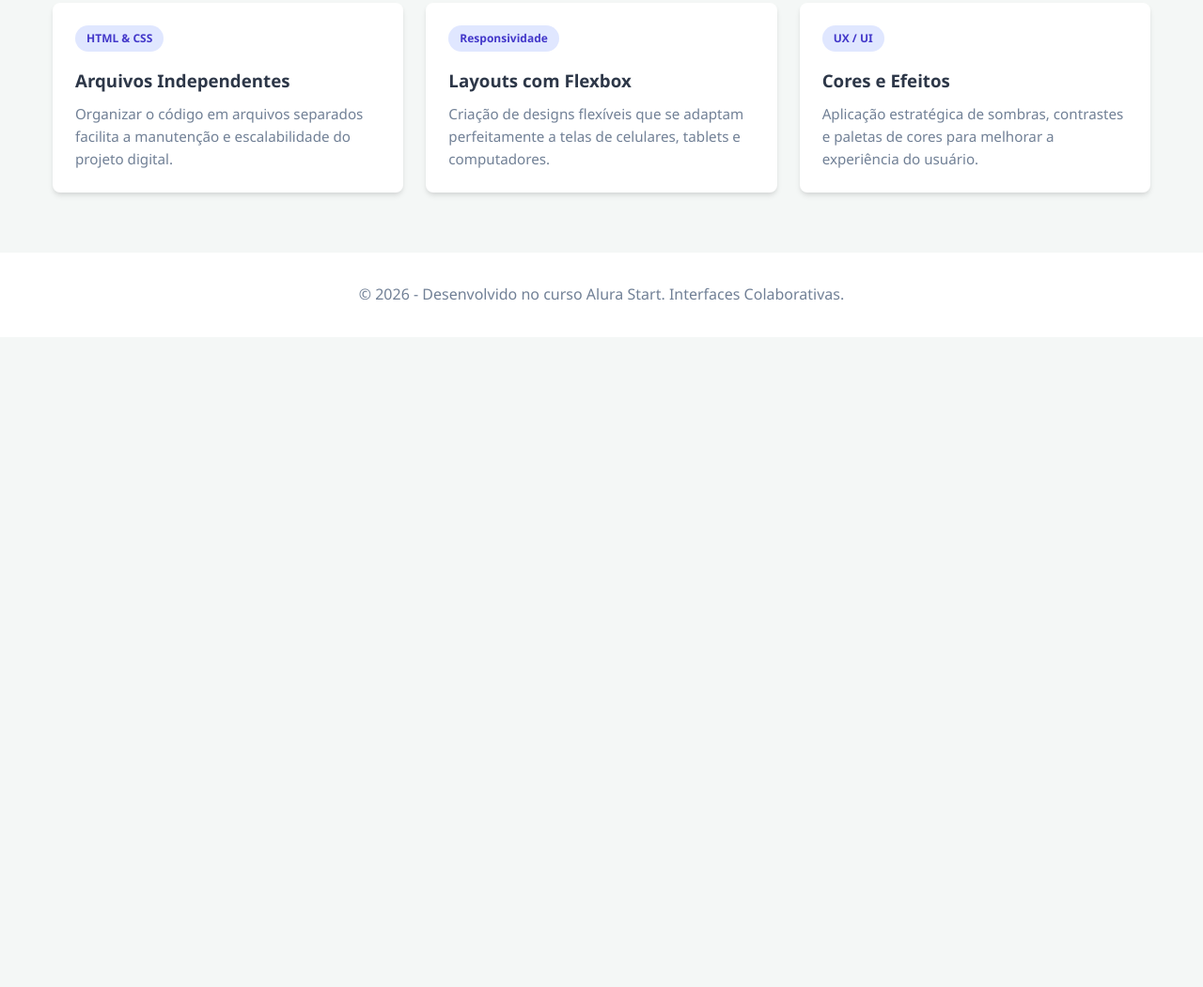
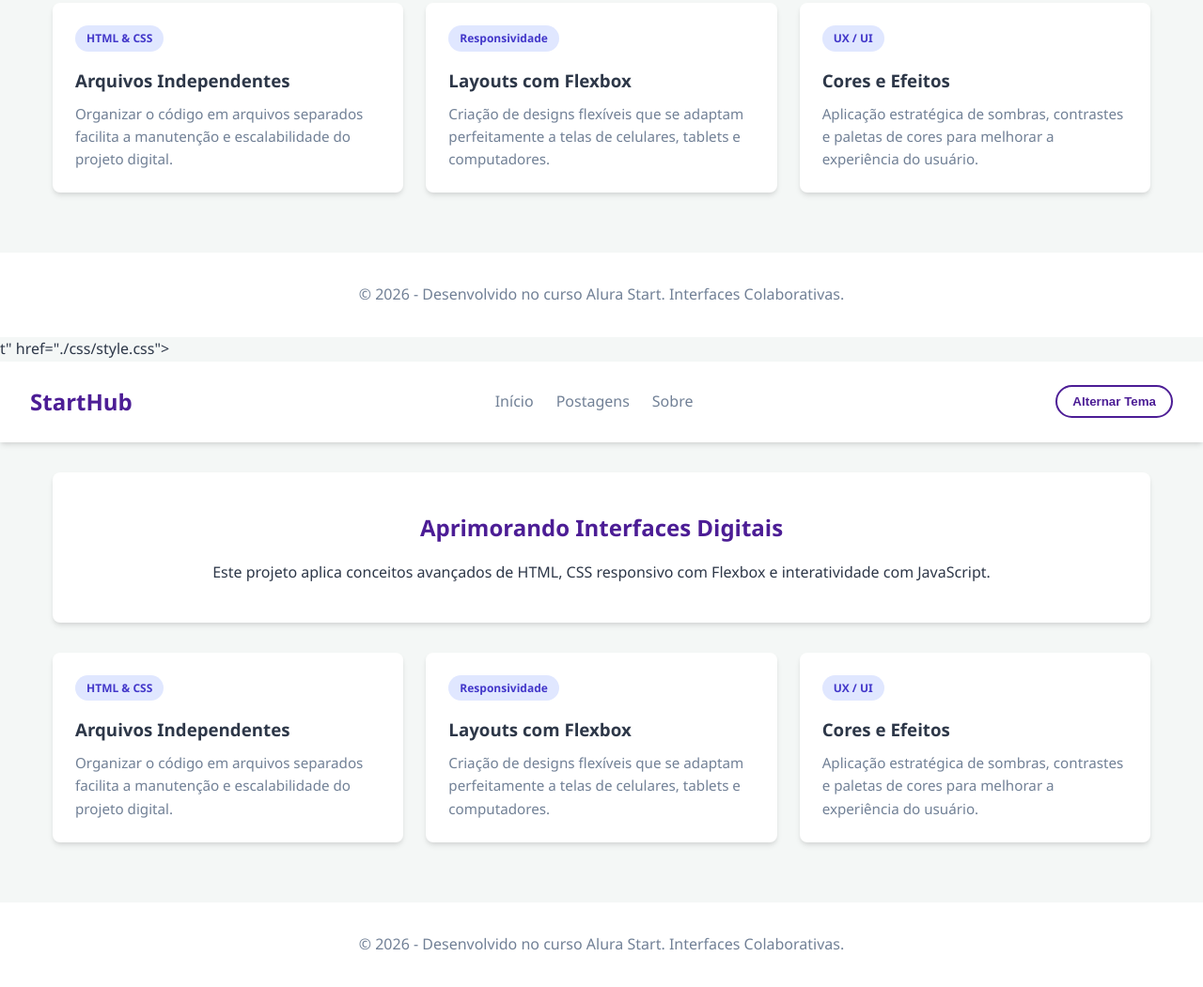
Before and after one commit to josuerodrigo-design/pagina-web-modelo-1-, a plain HTML site: page index.html in a window 1280 px wide. Shown: the part 307-1358 px from the top of the page at 94% size. Before the commit the page ends 800 px from the top, so only its background shows below. Drawn offline with Linux system fonts and the light colour scheme; files that its build step writes are made by us from their sources.

Commit message:
Update index.html

```diff
--- a/index.html
+++ b/index.html
@@ -3,13 +3,20 @@
 <head>
     <meta charset="UTF-8">
     <meta name="viewport" content="width=device-width, initial-scale=1.0">
-    <title>Meu Projeto Responsivo - Alura Start</title>
-    <!-- Arquivo CSS independente -->
-    <link rel="stylesheet" href="css/style.css">
+    <title>Aprimorando Interfaces Digitais - Alura Start</title>
+    <!-- CAMINHO CORRIGIDO COM ./ PARA O GITHUB PAGES -->
+    <link rel="styleshee<!DOCTYPE html>
+<html lang="pt-BR" data-theme="light">
+<head>
+    <meta charset="UTF-8">
+    <meta name="viewport" content="width=device-width, initial-scale=1.0">
+    <title>Aprimorando Interfaces Digitais - Alura Start</title>
+    <!-- CAMINHO CORRIGIDO COM ./ PARA O GITHUB PAGES -->
+    <link rel="stylesheet" href="./css/style.css">
 </head>
 <body>
 
-    <!-- Cabeçalho / Menu de Navegação -->
+    <!-- Cabeçalho com Flexbox -->
     <header class="main-header">
         <div class="logo">StartHub</div>
         <nav class="nav-menu">
@@ -17,20 +24,19 @@
             <a href="#" class="nav-link">Postagens</a>
             <a href="#" class="nav-link">Sobre</a>
         </nav>
-        <!-- Botão de alternância de tema -->
         <button id="theme-toggle" class="btn-theme">Alternar Tema</button>
     </header>
 
     <!-- Conteúdo Principal -->
     <main class="container">
 
-        <!-- Seção de Destaque -->
+        <!-- Destaque Principal -->
         <section class="hero-section card-shadow">
             <h1>Aprimorando Interfaces Digitais</h1>
             <p>Este projeto aplica conceitos avançados de HTML, CSS responsivo com Flexbox e interatividade com JavaScript.</p>
         </section>
 
-        <!-- Grade de Postagens (Ampliando as postagens) -->
+        <!-- Grade de Postagens (Ampliando as postagens com Flexbox) -->
         <section class="posts-grid">
 
             <article class="post-card card-shadow">
@@ -65,7 +71,70 @@
         <p>&copy; 2026 - Desenvolvido no curso Alura Start. Interfaces Colaborativas.</p>
     </footer>
 
-    <!-- Arquivo JavaScript independente -->
-    <script src="js/script.js"></script>
+    <!-- CAMINHO CORRIGIDO COM ./ PARA O GITHUB PAGES -->
+    <script src="./js/script.js"></script>
 </body>
 </html>
+t" href="./css/style.css">
+</head>
+<body>
+
+    <!-- Cabeçalho com Flexbox -->
+    <header class="main-header">
+        <div class="logo">StartHub</div>
+        <nav class="nav-menu">
+            <a href="#" class="nav-link">Início</a>
+            <a href="#" class="nav-link">Postagens</a>
+            <a href="#" class="nav-link">Sobre</a>
+        </nav>
+        <button id="theme-toggle" class="btn-theme">Alternar Tema</button>
+    </header>
+
+    <!-- Conteúdo Principal -->
+    <main class="container">
+
+        <!-- Destaque Principal -->
+        <section class="hero-section card-shadow">
+            <h1>Aprimorando Interfaces Digitais</h1>
+            <p>Este projeto aplica conceitos avançados de HTML, CSS responsivo com Flexbox e interatividade com JavaScript.</p>
+        </section>
+
+        <!-- Grade de Postagens (Ampliando as postagens com Flexbox) -->
+        <section class="posts-grid">
+
+            <article class="post-card card-shadow">
+                <div class="post-content">
+                    <span class="tag">HTML & CSS</span>
+                    <h3>Arquivos Independentes</h3>
+                    <p>Organizar o código em arquivos separados facilita a manutenção e escalabilidade do projeto digital.</p>
+                </div>
+            </article>
+
+            <article class="post-card card-shadow">
+                <div class="post-content">
+                    <span class="tag">Responsividade</span>
+                    <h3>Layouts com Flexbox</h3>
+                    <p>Criação de designs flexíveis que se adaptam perfeitamente a telas de celulares, tablets e computadores.</p>
+                </div>
+            </article>
+
+            <article class="post-card card-shadow">
+                <div class="post-content">
+                    <span class="tag">UX / UI</span>
+                    <h3>Cores e Efeitos</h3>
+                    <p>Aplicação estratégica de sombras, contrastes e paletas de cores para melhorar a experiência do usuário.</p>
+                </div>
+            </article>
+
+        </section>
+    </main>
+
+    <!-- Rodapé -->
+    <footer class="main-footer">
+        <p>&copy; 2026 - Desenvolvido no curso Alura Start. Interfaces Colaborativas.</p>
+    </footer>
+
+    <!-- CAMINHO CORRIGIDO COM ./ PARA O GITHUB PAGES -->
+    <script src="./js/script.js"></script>
+</body>
+</html>
```
